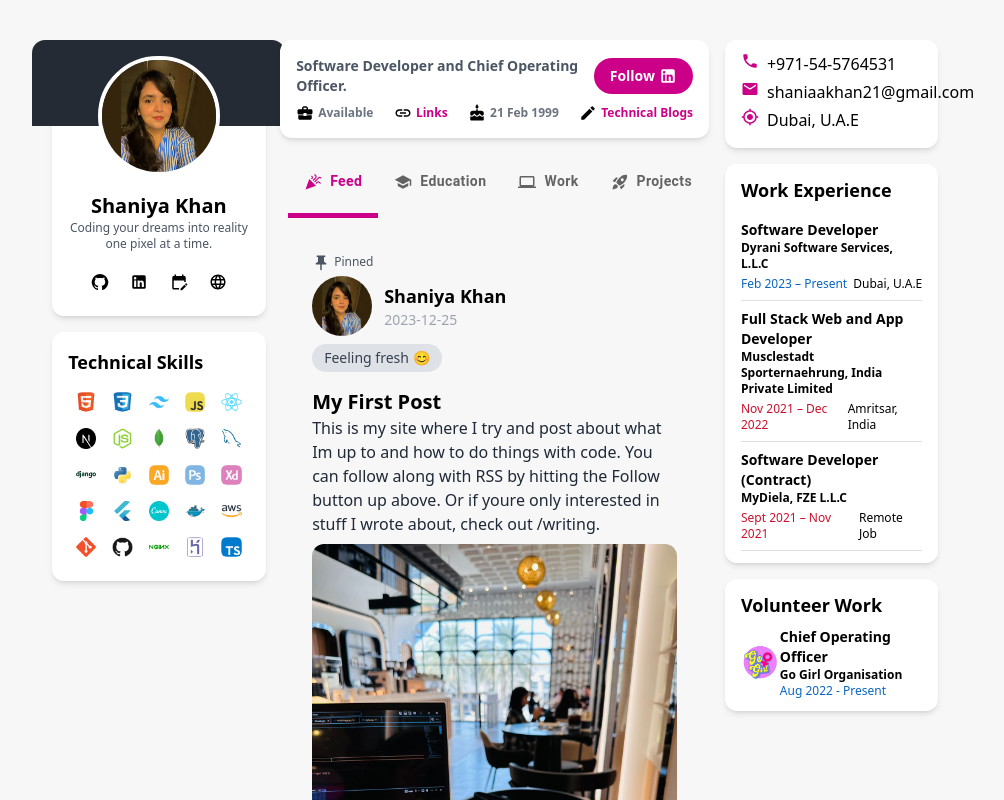
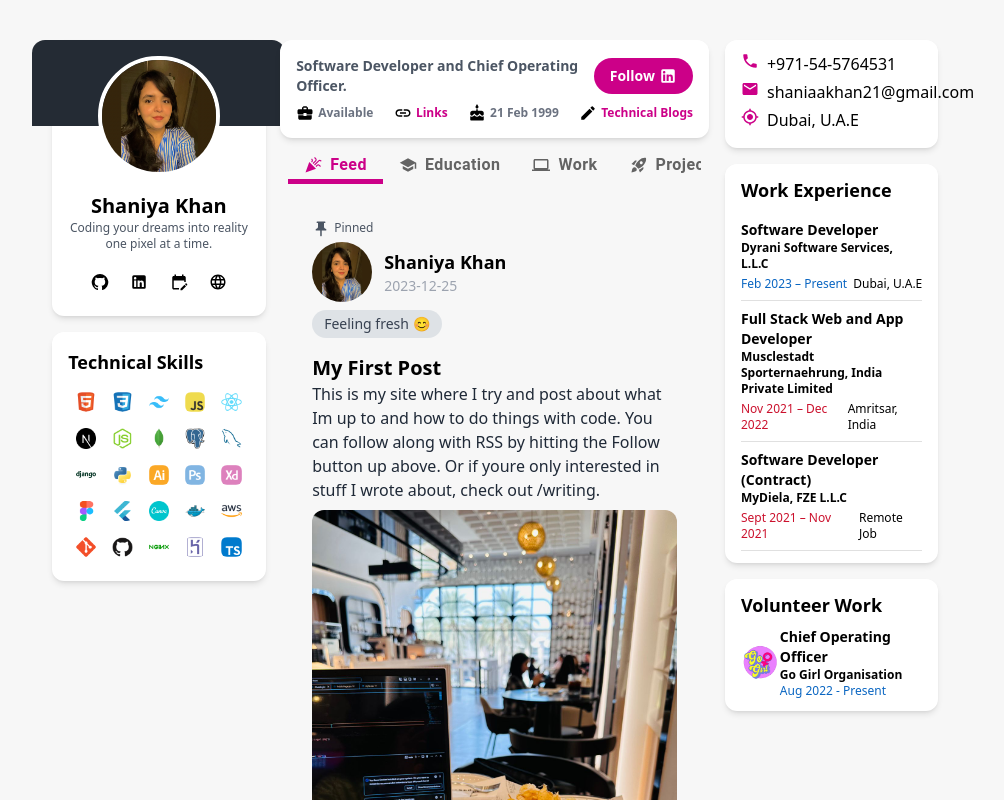
Before and after one commit to shaniaakhan21/shaniya, a Next.js app in the folder frontend/: page / in a window 1280 px wide. Shown: the top 800 px of the page, without its empty margins (127-1131 px from the left). Built offline with nearby package versions, Linux system fonts and the light colour scheme.

Commit message:
Prod issue 01

```diff
--- a/frontend/src/app/components/Postfeed.tsx
+++ b/frontend/src/app/components/Postfeed.tsx
@@ -74,7 +74,7 @@ const PostFeed: React.FC = () => {
                     icon={<CelebrationIcon  className='text-[12px] sm:text-[16px]' />}
                     iconPosition="start"
                     label="Feed"
-                    className='text-[9px] sm:text-[16px] min-h-fit min-w-fit'
+                    className='font-size-16-9 min-h-fit min-w-fit'
                 />
                 <Tab
                     sx={{
@@ -90,7 +90,7 @@ const PostFeed: React.FC = () => {
                     icon={<SchoolIcon  className='text-[12px] sm:text-[16px]' />}
                     iconPosition="start"
                     label="Education"
-                     className='text-[9px] sm:text-[16px] min-h-fit min-w-fit'
+                     className='font-size-16-9 min-h-fit min-w-fit'
                 />
                 <Tab
                     sx={{
@@ -106,7 +106,7 @@ const PostFeed: React.FC = () => {
                     icon={<LaptopIcon  className='text-[12px] sm:text-[16px]' />}
                     iconPosition="start"
                     label="Work"
-                    className='text-[9px] sm:text-[16px] min-h-fit min-w-fit'
+                    className='font-size-16-9 min-h-fit min-w-fit'
                 />
                 <Tab
                     sx={{
@@ -122,7 +122,7 @@ const PostFeed: React.FC = () => {
                     icon={<RocketLaunchIcon  className='text-[12px] sm:text-[16px]' />}
                     iconPosition="start"
                     label="Projects"
-                    className='text-[9px] sm:text-[16px] min-h-fit min-w-fit'
+                    className='font-size-16-9 min-h-fit min-w-fit'
                 />
             </Tabs>
 
--- a/frontend/src/app/globals.css
+++ b/frontend/src/app/globals.css
@@ -51,6 +51,18 @@ body {
   font-size: 12px!important;
 }
 
+.min-w-fit {
+  min-width: fit-content!important;
+}
+
+.min-h-fit {
+  min-height: fit-content!important;
+}
+
+.font-size-16-9{
+  font-size: 9px!important;
+}
+
 /* For screens >= 640px (sm) */
 @media (min-width: 640px) {
   .container {
@@ -67,6 +79,10 @@ body {
 
   .MuiSvgIcon-root{
     font-size: 1.125rem!important;
+  }
+
+  .font-size-16-9{
+    font-size: 16px!important;
   }
 }
 
```
